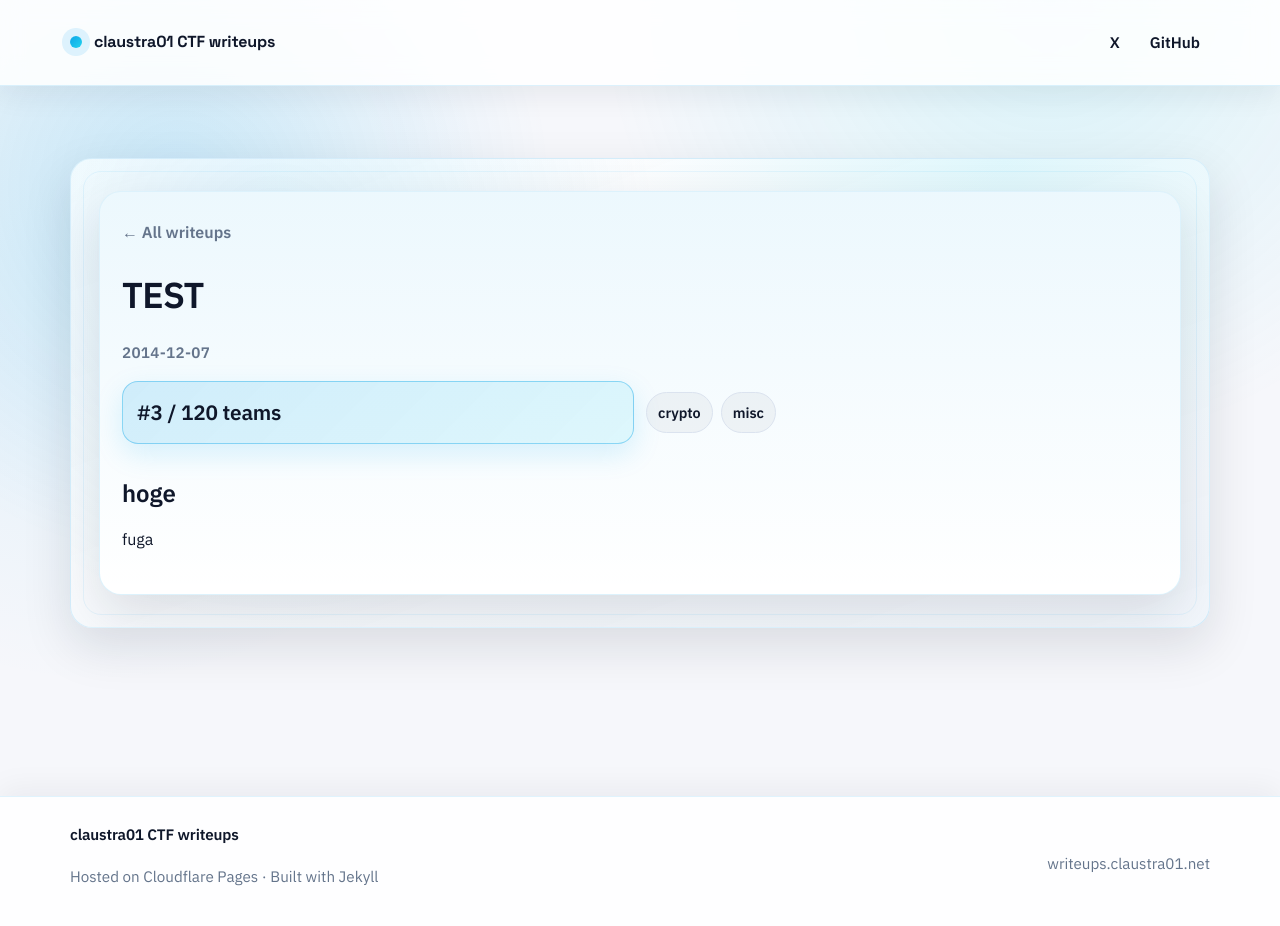
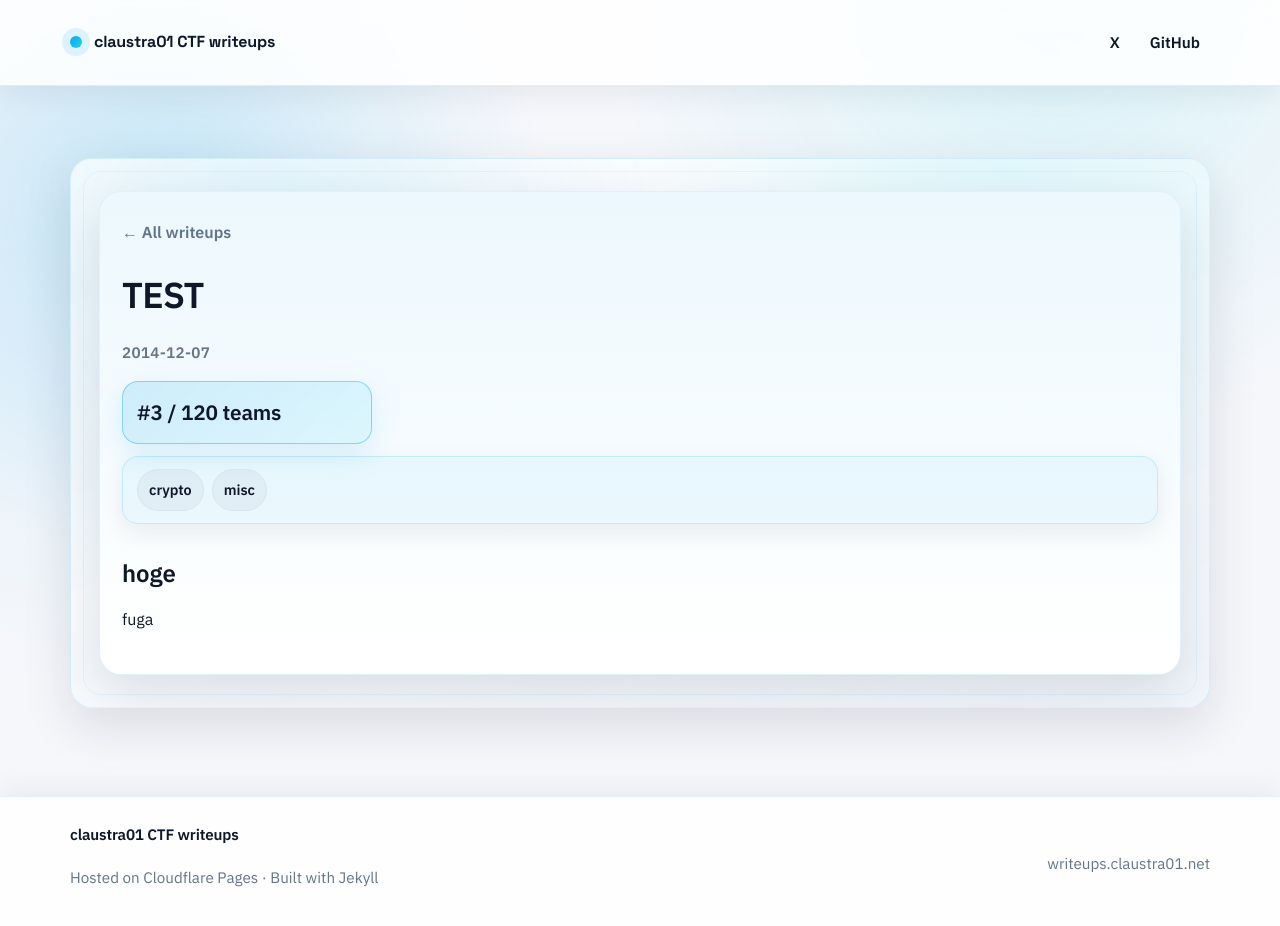
Before and after one commit to claustra01/my-ctf-writeups, a Jekyll site: the page built from _writeups/test.md, in a window 1280 px wide and 938 px high. Shown: the top 926 px of the window. Built offline with Jekyll 4.4.1, drawn with Linux system fonts in a browser that asks for light colours.

Commit message:
chore: stat block

```diff
--- a/_layouts/writeup.html
+++ b/_layouts/writeup.html
@@ -51,10 +51,12 @@
             </div>
             {% endif %}
             {% if page.tags %}
-            <div class="meta-chips">
-              {% for tag in page.tags %}
-              <span class="pill ghost">{{ tag }}</span>
-              {% endfor %}
+            <div class="stat-block wide">
+              <div class="meta-chips">
+                {% for tag in page.tags %}
+                <span class="pill ghost">{{ tag }}</span>
+                {% endfor %}
+              </div>
             </div>
             {% endif %}
           </div>
```
